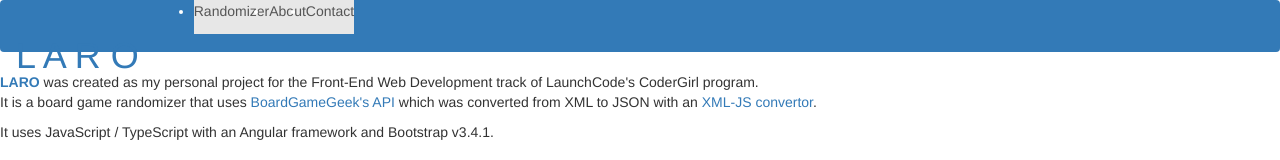
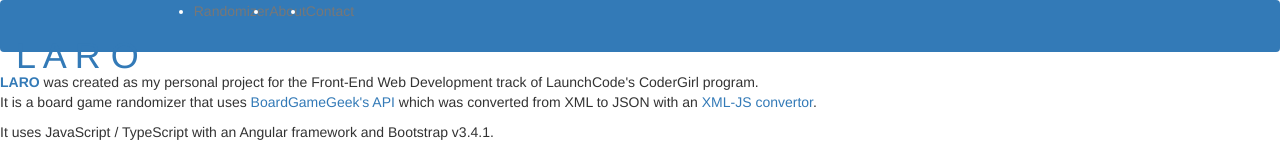
Before and after one commit to madieberrei/LAROapp, an Angular app: page /about in a window 1280 px wide. Shown: the top 160 px of the page. Built offline with nearby package versions, Linux system fonts and the light colour scheme.

Commit message:
Added active link directive in nav bar

```diff
--- a/src/app/about/about.component.html
+++ b/src/app/about/about.component.html
@@ -1,4 +1,4 @@
-<span class="text-primary"><strong>LARO</strong></span> was created as my personal project for the Front-End Web Development track of LaunchCode's CoderGirl program.
+<span class="text-primary text-justify"><strong>LARO</strong></span> was created as my personal project for the Front-End Web Development track of LaunchCode's CoderGirl program.
 <p>
 It is a board game randomizer that uses <a href="https://boardgamegeek.com/wiki/page/BGG_XML_API2">BoardGameGeek's API</a> which was converted from XML to JSON with an <a href="https://www.npmjs.com/package/xml-js">XML-JS convertor</a>.
 <p>
@@ -13,7 +13,7 @@ It uses JavaScript / TypeScript with an Angular framework and Bootstrap v3.4.1.
             <img class="rounded-circle border border-light" src="https://pbs.twimg.com/profile_images/1344379016413917184/sALazOc5_400x400.jpg" width="100">
         </div>
         <div class="col-6 text-justify">
-            <span class="text-secondary"><strong>MADIE</strong></span> is a web developer based near St. Louis, Missouri. She was born in the Philippines and raised in Southern California; now she enjoys the slower life in the countryside with her husband. In addition to English, she speaks Tagalog (Filipino), Dutch and enough German and Spanish to get by. Her two dogs, two cats and six chickens bring her immense joy.
+            <span class="text-secondary"><strong>MADIE</strong></span> is a nurse-turned-web developer based near St. Louis, Missouri. She was born in the Philippines and raised in Southern California; now she enjoys the slower life in the countryside with her husband. In addition to English, she speaks Tagalog (Filipino), Dutch and enough German and Spanish to get by. Her two dogs, two cats and six chickens bring her immense joy.
             <p>
             <h4>Where to Find Me</h4>
             <a type="button" class="btn btn-outline-info m-1" href="http://www.linkedin.com/in/madieberrei" target="_blank">LinkedIn</a>
--- /dev/null
+++ b/src/app/navbar/navbar.component.css
@@ -0,0 +1,10 @@
+.active-link {
+    color:white;
+    text-decoration: none;
+    border-bottom: 5px solid #fff;
+  }
+
+  a:hover {
+    text-decoration: none;
+    border-bottom: 5px solid #fff;
+  }
--- a/src/app/navbar/navbar.component.html
+++ b/src/app/navbar/navbar.component.html
@@ -4,16 +4,16 @@
 
     <div class="navbar-default" id="navbarColor01">
       <ul class="navbar-nav mr-auto">
-        <li class="nav-item active">
-          <a class="nav-link" href="/randomizer">Randomizer
-            <span class="sr-only">(current)</span>
+        <li class="nav-item">
+          <a class="nav-link" routerLink="/randomizer" routerLinkActive="active-link">Randomizer
+
           </a>
         </li>
-        <li class="nav-item active">
-          <a class="nav-link" href="/about">About</a>
+        <li class="nav-item">
+          <a class="nav-link" routerLink="/about" routerLinkActive="active-link">About </a>
         </li>
-        <li class="nav-item active">
-          <a class="nav-link" href="/contact">Contact</a>
+        <li class="nav-item">
+          <a class="nav-link" routerLink="/contact" routerLinkActive="active-link">Contact </a>
         </li>
       </ul>
     </div>
```
